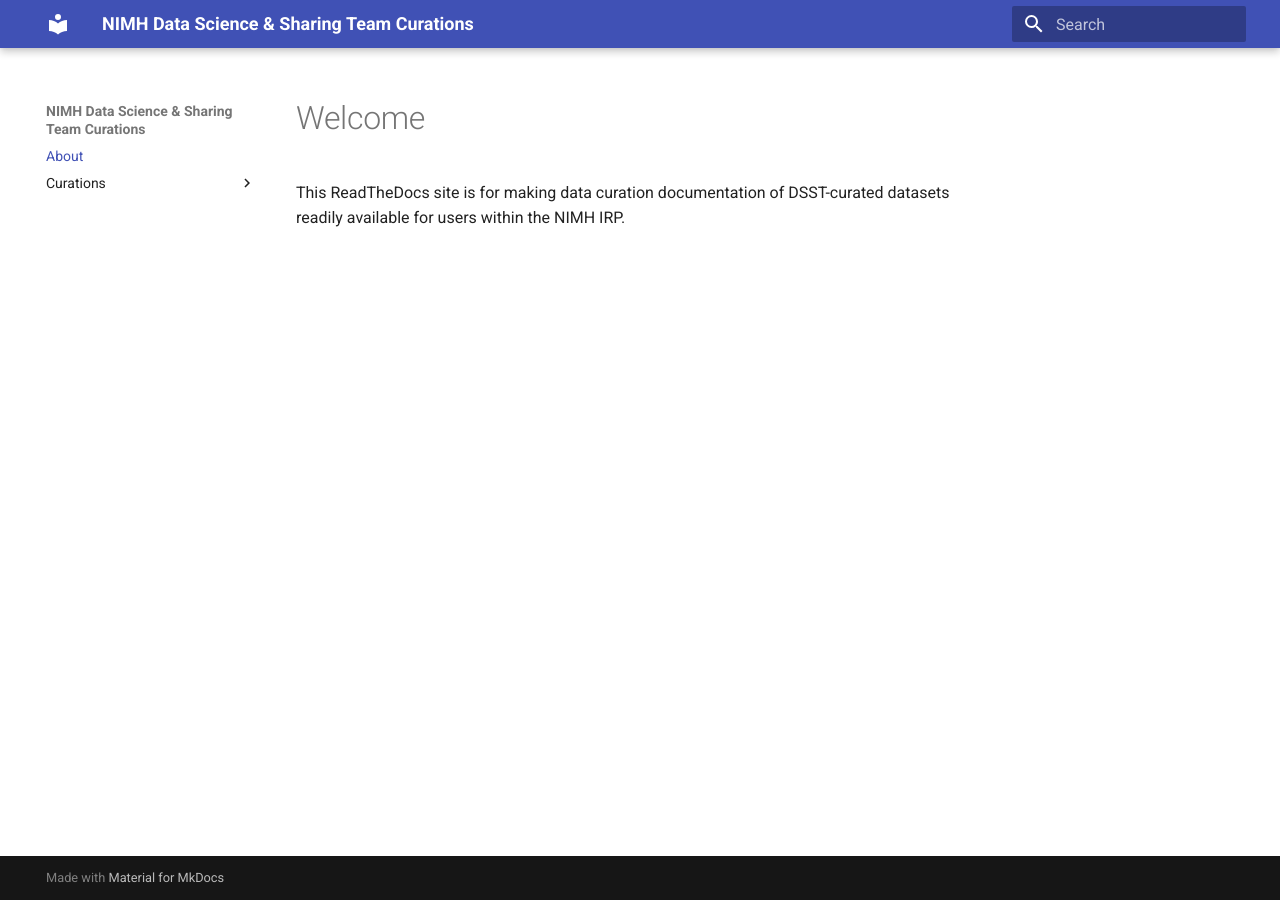
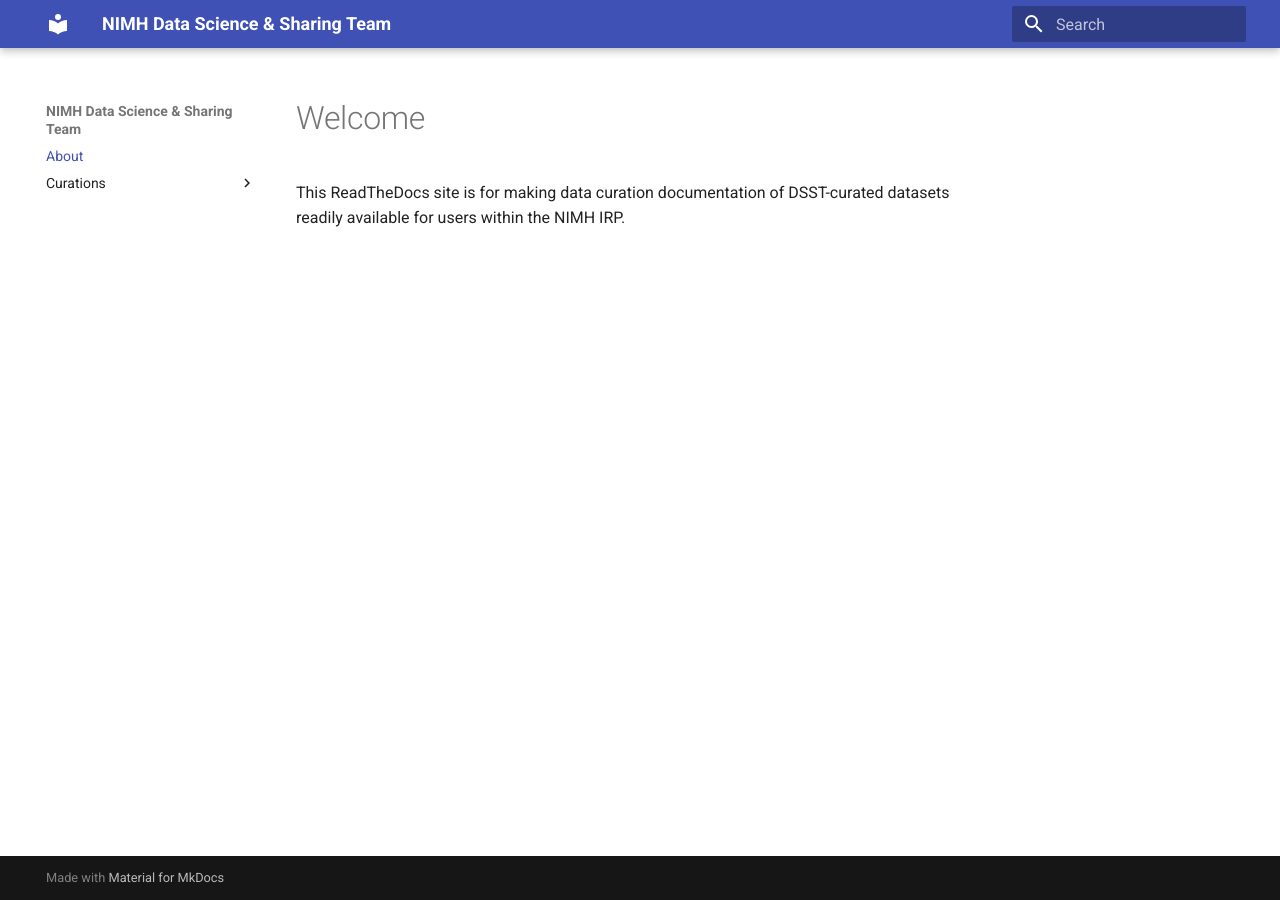
Before and after one commit to nimh-dsst/dsst-rtd, an MkDocs documentation site: the page built from docs/index.md, in a window 1280 px wide. Built offline with MkDocs 1.6.1 and Material for MkDocs 9.7.7, drawn with Linux system fonts in a browser that asks for light colours.

Commit message:
Update mkdocs.yml
Remove "Curations" from the big bold top title.

```diff
--- a/mkdocs.yml
+++ b/mkdocs.yml
@@ -1,4 +1,4 @@
-site_name: NIMH Data Science & Sharing Team Curations
+site_name: NIMH Data Science & Sharing Team
 
 theme: material
 
```
